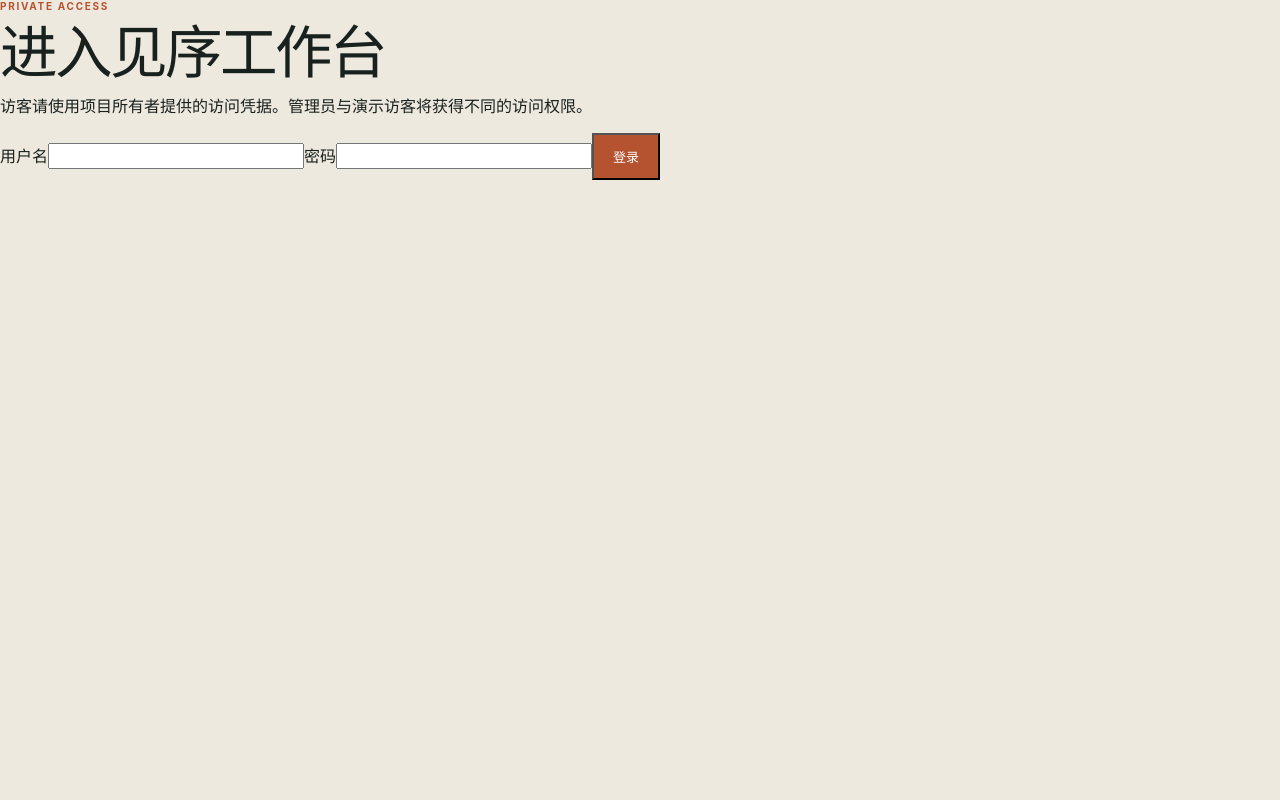
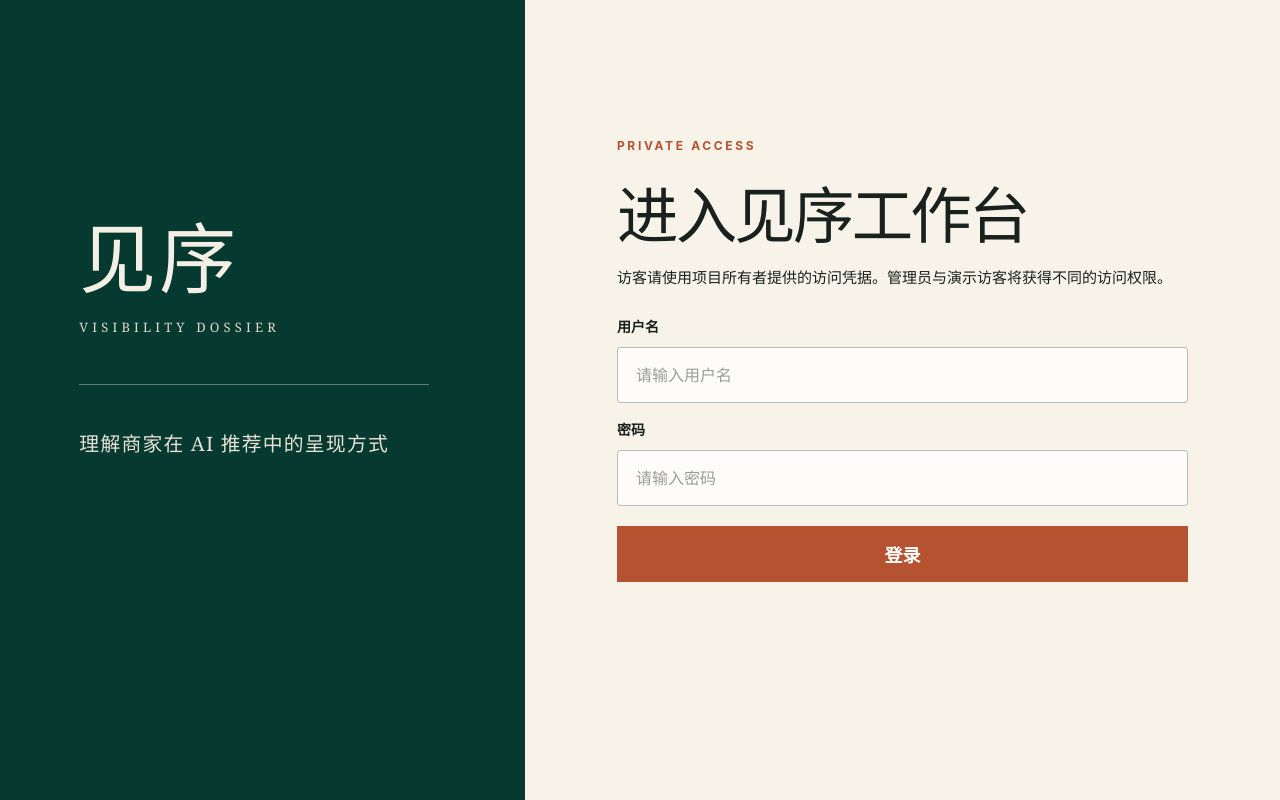
Before and after one commit to zkkkkkkkkk88/merchant-exposure-check, a Next.js app in the folder apps/web/: page /login in a window 1280 px wide. Built offline with nearby package versions, Linux system fonts and the light colour scheme.

Commit message:
feat: redesign access login screen

```diff
--- a/apps/web/src/app/login/page.tsx
+++ b/apps/web/src/app/login/page.tsx
@@ -8,24 +8,38 @@
 
   return (
     <main className="login-page">
+      <aside aria-label="见序品牌" className="login-brand-cover">
+        <div className="login-cover-copy">
+          <div className="login-brand-lockup">
+            <strong>见序</strong>
+            <span>Visibility Dossier</span>
+          </div>
+          <hr />
+          <p>理解商家在 AI 推荐中的呈现方式</p>
+        </div>
+      </aside>
+
       <section className="login-panel" aria-labelledby="login-title">
+        <div className="login-panel-inner">
           <p className="kicker">PRIVATE ACCESS</p>
           <h1 id="login-title">进入见序工作台</h1>
           <p className="login-intro">
             访客请使用项目所有者提供的访问凭据。管理员与演示访客将获得不同的访问权限。
           </p>
+
           <form className="login-form" action="/api/access/login" method="post" aria-label="访问登录">
             <label>
-            用户名
-            <input name="username" type="text" autoComplete="username" required />
+              <span>用户名</span>
+              <input name="username" type="text" autoComplete="username" placeholder="请输入用户名" required />
             </label>
             <label>
-            密码
-            <input name="password" type="password" autoComplete="current-password" required />
+              <span>密码</span>
+              <input name="password" type="password" autoComplete="current-password" placeholder="请输入密码" required />
             </label>
             {invalid ? <p className="form-error" role="alert">用户名或密码不正确，请重试。</p> : null}
             <button className="button primary" type="submit">登录</button>
           </form>
+        </div>
       </section>
     </main>
   );
--- a/apps/web/src/styles/globals.css
+++ b/apps/web/src/styles/globals.css
@@ -168,6 +168,68 @@
 .method-note a { color: var(--accent); }
 .state-page { margin: 0 auto; max-width: 760px; padding: 18vh 50px; }
 .state-page p:not(.kicker) { color: var(--muted); line-height: 1.7; }
+
+.login-page { background: var(--paper); display: grid; grid-template-columns: minmax(390px, 41%) minmax(0, 1fr); height: 100svh; min-height: 0; overflow: hidden; }
+.login-brand-cover { align-items: flex-start; background: var(--nav); color: #f4efe5; display: flex; min-width: 0; padding: clamp(220px, 24vh, 260px) clamp(48px, 6.2vw, 92px) 48px; }
+.login-cover-copy { max-width: 350px; width: 100%; }
+.login-brand-lockup { display: grid; gap: 22px; }
+.login-brand-lockup strong { font-family: var(--serif); font-size: clamp(66px, 6vw, 92px); font-weight: 500; letter-spacing: .04em; line-height: 1; }
+.login-brand-lockup span { color: #e0d8ca; font-family: var(--serif); font-size: 13px; letter-spacing: .32em; line-height: 1.35; text-transform: uppercase; }
+.login-cover-copy hr { border: 0; border-top: 1px solid rgba(224, 216, 202, .42); margin: 48px 0 42px; }
+.login-cover-copy p { color: #e8e1d5; font-family: var(--serif); font-size: clamp(18px, 1.55vw, 23px); letter-spacing: .06em; line-height: 1.7; margin: 0; }
+.login-panel { display: flex; min-width: 0; padding: clamp(54px, 7vh, 84px) clamp(54px, 7.2vw, 108px); }
+.login-panel-inner { align-self: center; max-width: 670px; transform: translateY(-5vh); width: 100%; }
+.login-panel .kicker { font-size: 12px; letter-spacing: .22em; margin-bottom: 42px; }
+.login-panel h1 { font-size: clamp(56px, 5.2vw, 78px); letter-spacing: -.045em; line-height: 1.04; margin-bottom: 22px; }
+.login-intro { font-size: 15px; line-height: 1.75; margin: 0; max-width: 670px; }
+.login-form { display: grid; gap: 24px; margin-top: 38px; max-width: 670px; }
+.login-form label { display: grid; gap: 11px; }
+.login-form label > span { font-size: 14px; font-weight: 650; }
+.login-form input { background: rgba(255, 255, 255, .78); border: 1px solid #b9bdb7; border-radius: 3px; color: var(--ink); font-size: 16px; height: 64px; outline: 0; padding: 0 18px; transition: border-color 140ms ease, box-shadow 140ms ease, background-color 140ms ease; width: 100%; }
+.login-form input::placeholder { color: #9a9e98; }
+.login-form input:hover { border-color: #8b918b; }
+.login-form input:focus-visible { background: #fff; border-color: var(--nav); box-shadow: 0 0 0 2px rgba(6, 58, 48, .12); }
+.login-form .form-error { background: var(--accent-pale); border-left: 3px solid var(--danger); color: var(--danger); font-size: 13px; margin: -4px 0 0; padding: 11px 13px; }
+.login-form .button { align-items: center; border: 0; cursor: pointer; font-size: 18px; font-weight: 700; height: 64px; margin-top: 4px; width: 100%; }
+.login-form .button:hover { background: #9f4528; }
+
+@media (max-width: 720px) {
+  .login-page { grid-template-columns: 1fr; grid-template-rows: 92px minmax(0, 1fr); }
+  .login-brand-cover { padding: 0 22px; }
+  .login-cover-copy { max-width: none; }
+  .login-brand-lockup { align-items: center; display: flex; gap: 14px; }
+  .login-brand-lockup strong { font-size: 29px; }
+  .login-brand-lockup span { border-left: 1px solid rgba(224, 216, 202, .45); font-size: 8px; padding-left: 14px; }
+  .login-cover-copy hr, .login-cover-copy p { display: none; }
+  .login-panel { align-items: center; min-height: 0; padding: clamp(24px, 4vh, 36px) 22px; }
+  .login-panel-inner { max-width: none; transform: none; }
+  .login-panel .kicker { font-size: 10px; margin-bottom: 27px; }
+  .login-panel h1 { font-size: clamp(42px, 12vw, 56px); margin-bottom: 20px; }
+  .login-intro { font-size: 13px; }
+  .login-form { gap: 18px; margin-top: 27px; max-width: none; }
+  .login-form input { font-size: 16px; height: 54px; }
+  .login-form .button { height: 56px; }
+}
+
+@media (min-width: 721px) and (max-height: 900px) {
+  .login-panel { padding-bottom: 40px; padding-top: 40px; }
+  .login-panel .kicker { margin-bottom: 30px; }
+  .login-panel h1 { font-size: clamp(52px, 4.8vw, 70px); margin-bottom: 18px; }
+  .login-form { gap: 16px; margin-top: 24px; }
+  .login-form input { height: 56px; }
+  .login-form .button { height: 56px; }
+}
+
+@media (max-width: 720px) and (max-height: 680px) {
+  .login-page { grid-template-rows: 74px minmax(0, 1fr); }
+  .login-panel { padding-bottom: 18px; padding-top: 18px; }
+  .login-panel .kicker { margin-bottom: 18px; }
+  .login-panel h1 { font-size: 38px; margin-bottom: 14px; }
+  .login-form { gap: 12px; margin-top: 18px; }
+  .login-form label { gap: 7px; }
+  .login-form input { height: 48px; }
+  .login-form .button { height: 50px; }
+}
 
 .workspace-page { margin: 0 auto; max-width: 1240px; padding: 54px clamp(28px, 5vw, 76px); }
 .wide-page { max-width: 1500px; }
```
Also changed, not shown: 2 other files (tests, documents, lock files or other folders). Lines whose indentation alone changed are shown as unchanged.
